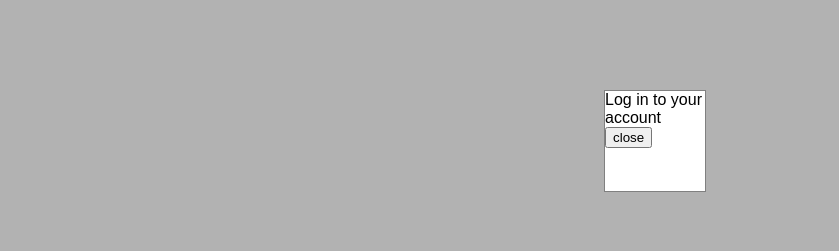
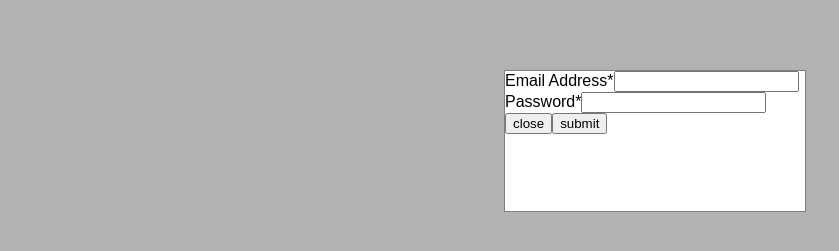
Before and after one commit to AaronScruggs/react-whiskey, a React (Create React App) app: page /whiskey/1 in a window 1280 px wide. Both pictures are taken after a click on the item "Sign In". Shown: the part 259-510 px from the top of the page, without its empty margins (0-839 px from the left). Built offline with nearby package versions, Linux system fonts and the light colour scheme; no server answers.

Commit message:
Fix token auth function and indentation for several files

```diff
--- a/src/components/SignInModal/SignInModal.css
+++ b/src/components/SignInModal/SignInModal.css
@@ -7,6 +7,6 @@
     zIndex: 9999;
     background: #fff;
     border: gray solid 1px;
-    height: 100px;
-    width: 100px
+    height: 140px;
+    width: 300px
 }
--- a/src/components/SignInModal/SignInModal.jsx
+++ b/src/components/SignInModal/SignInModal.jsx
@@ -7,17 +7,33 @@ class SignInModal extends React.Component {
 
     render() {
         // console.log('open modal', this.props.isOpen);
-    if(this.props.isOpen === false){
+        if (this.props.isOpen === false) {
             return null;
         }
-    return(
+        return (
             <div className="sign-in-box">
-        Log in to your account
+                <div className="field-wrap">
+                    <label>
+                        Email Address<span className="req">*</span>
+                    </label>
+                    <input type="email" required/>
+                </div>
+
+                <div className="field-wrap">
+                    <label>
+                        Password<span className="req">*</span>
+                    </label>
+                    <input type="password" required/>
+                </div>
 
                 <button onClick={this.props.closeModal}>close</button>
+                <button onClick={this.props.closeModal}>submit</button>
+
+
             </div>
         );
     }
 }
 
 export default SignInModal;
+//<button onClick={this.props.closeModal}>close</button>
```
Also changed, not shown: src/components/AppContainer/AppContainer.jsx (+8 -6 lines), src/services/api.jsx (+12 -5 lines). Lines whose indentation alone changed are shown as unchanged.
